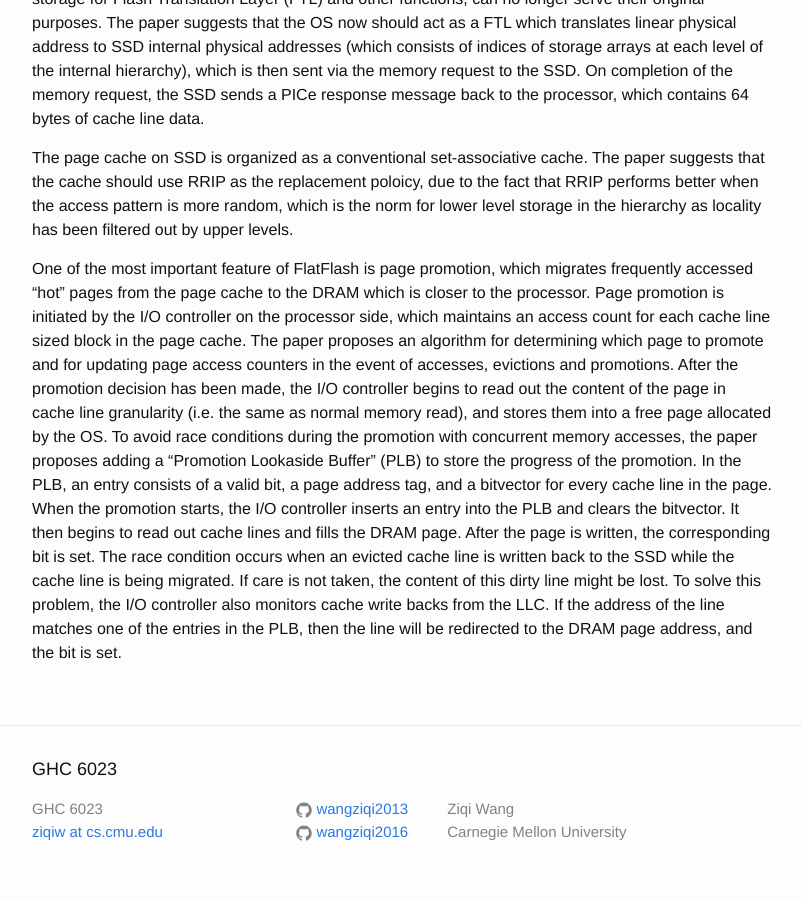
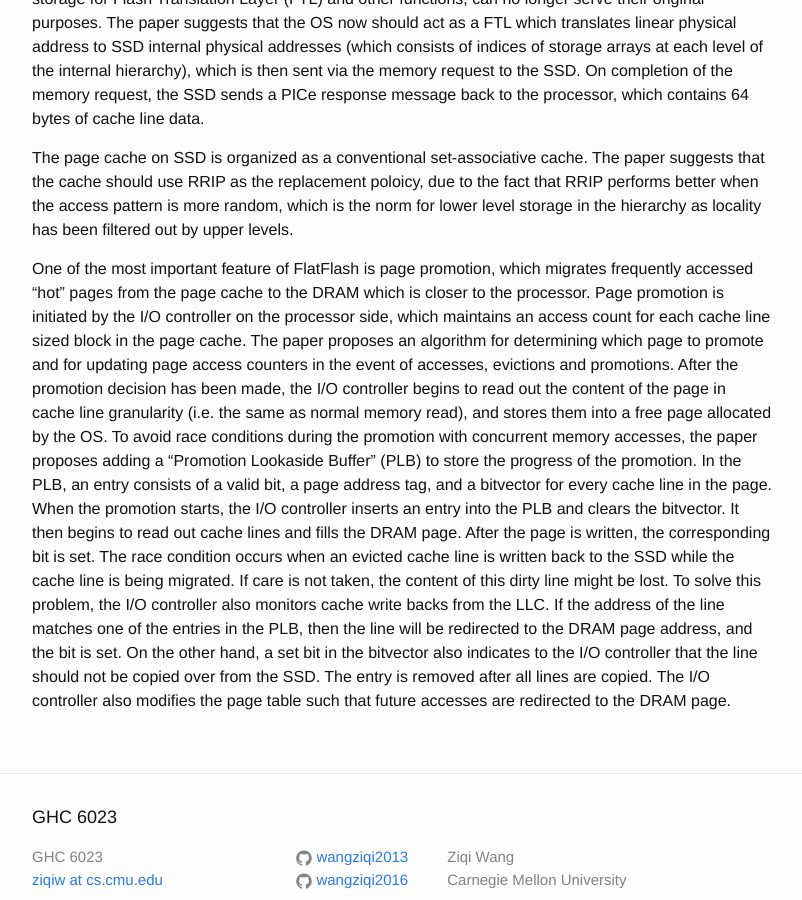
Before and after one commit to wangziqi2013/wangziqi2013.github.io, a Jekyll site: the page built from _posts/2019-10-27-flatflash.markdown, in a window 1280 px wide and 900 px high, scrolled down 1417 px. Shown: the whole window, without its empty margins (238-1040 px from the left). Built offline with Jekyll 4.4.1, drawn with Linux system fonts in a browser that asks for light colours.

Commit message:
Finish promotion

```diff
--- a/_posts/2019-10-27-flatflash.markdown
+++ b/_posts/2019-10-27-flatflash.markdown
@@ -68,3 +68,6 @@ page is written, the corresponding bit is set. The race condition occurs when an
 the SSD while the cache line is being migrated. If care is not taken, the content of this dirty line might be lost.
 To solve this problem, the I/O controller also monitors cache write backs from the LLC. If the address of the line
 matches one of the entries in the PLB, then the line will be redirected to the DRAM page address, and the bit is set.
+On the other hand, a set bit in the bitvector also indicates to the I/O controller that the line should not be copied
+over from the SSD. The entry is removed after all lines are copied. The I/O controller also modifies the page table such
+that future accesses are redirected to the DRAM page.
```
